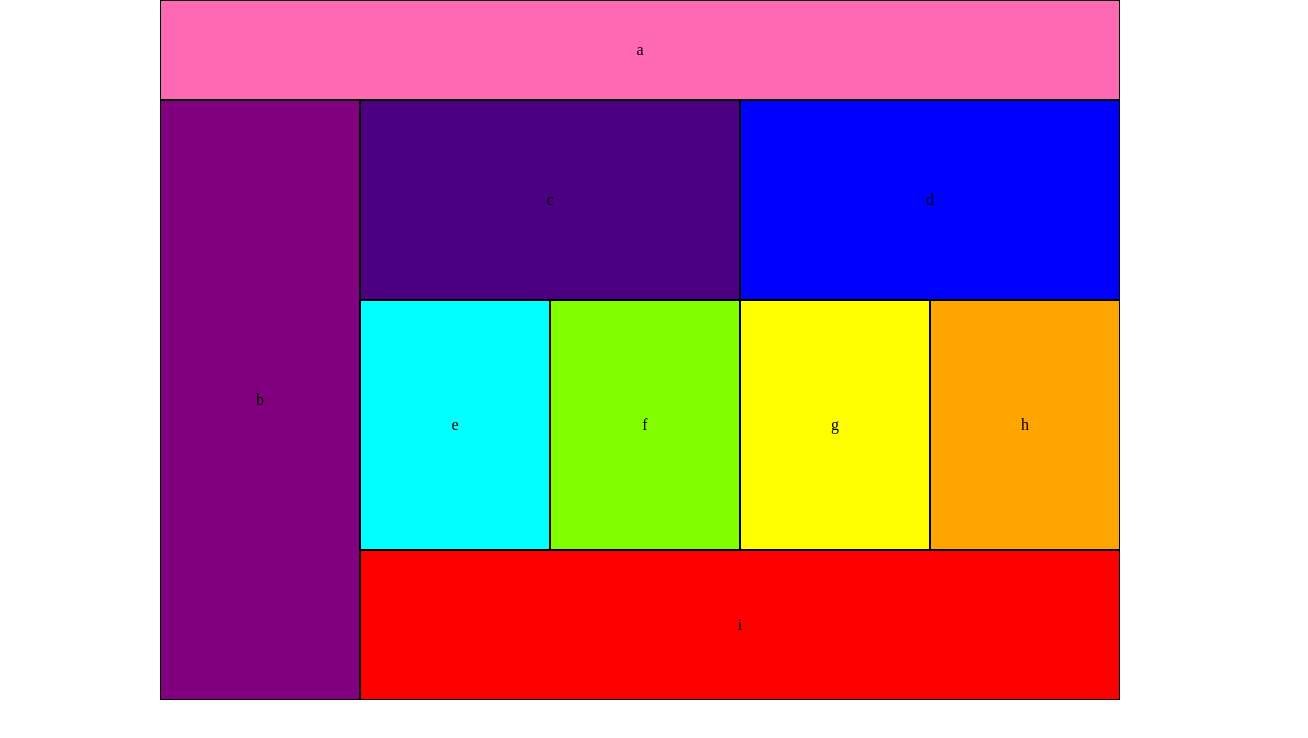
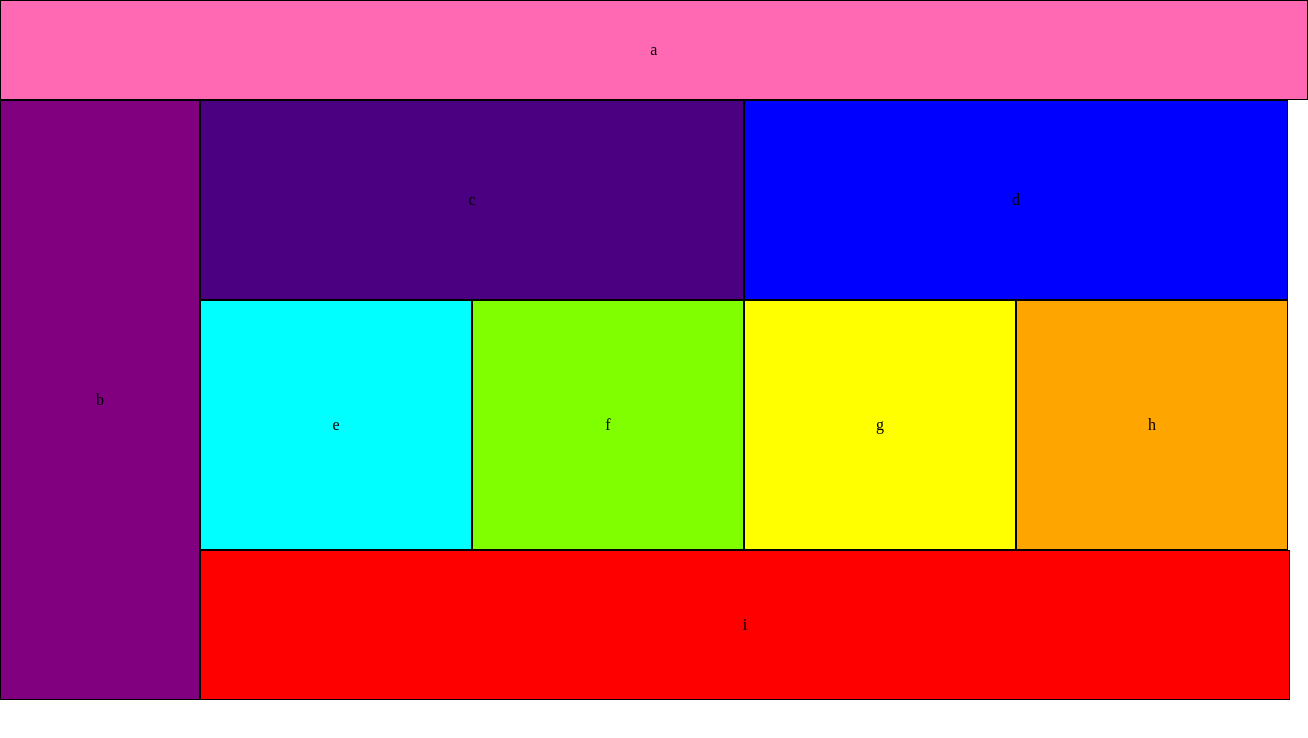
Before and after one commit to AGValdes/lab-01, a plain HTML site: page index.html in a window 1280 px wide. Shown: the whole page, 1308 px wide, since content can reach past the window. Drawn offline with Linux system fonts and the light colour scheme.

Commit message:
refactored to use flex-box for styling instead of floats, as well as replaced pixels with relative units

```diff
--- a/index.html
+++ b/index.html
@@ -9,23 +9,35 @@
 <body>
   <header>a</header>
   <main>
+
+
+
     <section id="bsection">
       <div id="b">b</div>
     </section>
+
+    <section id="cdefghi">
+
       <section id="cd">
         <div id="c">c</div>
         <div id="d">d</div>
       </section>
+
+      <section id="efgh">
         <section id="ef">
           <div id="e">e</div>
           <div id="f">f</div>
         </section>
+
         <section id="gh">
           <div id="g">g</div>
           <div id="h">h</div>
         </section>
+      </section>
+
       <section id="isection">
         <div id="i">i</div>
+      </section>
     </section>
   </main>
   <footer></footer>
--- a/styles/desktoplayout.css
+++ b/styles/desktoplayout.css
@@ -1,37 +1,40 @@
 @media (min-width: 960px){
   main{
-    width: 960px;
-    margin: auto;
+    width: 100vw;
+
+   display:flex;
+
   }
   header{
+    width: 102vw;
     background-color: hotpink;
-    width: 958px;
     height: 98px;
   }
   #bsection{
+    display: inline;
     width: 200px;
   }
   #b{
     height: 598px;
     width: 198px;
-    float: left;
     background-color: purple;
   }
   #cd{
-    width: 760px;
+    width: 85vw;
     height: 200px;
-    float:right;
+    display: flex;
   }
-  #cd div{
-    width: 378px;
+  #cdefgh{
+    display:flex;
+    flex-wrap: wrap;
+  }
+ #cd div{
     height: 198px;
   }
   #c{
-    float: left;
     background-color: indigo;
   }
   #d{
-    float: right;
     background-color: blue;
   }
   #e{
@@ -41,21 +44,22 @@
     background-color: chartreuse;
   }
   #ef {
-    width: 380px;
+   width: 50%;
     height: 250px;
-    float: left;
   }
   #gh {
-    width: 380px;
+    width: 50%;
     height: 250px;
-    float: right;
+  }
+  #efgh{
+    display: flex;
   }
   #ef div{
-    width: 188px;
+
     height: 248px;
   }
   #gh div{
-    width: 188px;
+
     height: 248px;
   }
   #g{
@@ -65,12 +69,11 @@
     background-color: orange;
   }
   #isection{
-    float: right;
-    width: 760px;
+    width: 85vw;
     height: 150px;
   }
   #i{
-    width: 758px;
+   width: 85vw;
     height: 148px;
     background-color: red;
   }
--- a/styles/layout.css
+++ b/styles/layout.css
@@ -1,6 +1,6 @@
 header{
   border: 1px solid black;
-  width: 478px;
+  width: 100vw;
   height: 75px;
   text-align: center;
   display:flex;
--- a/styles/mobillayout.css
+++ b/styles/mobillayout.css
@@ -1,50 +1,54 @@
 header{
   background-color: red;
-}
-main{
-  width: 480px;
-  margin: auto;
 }
 #cd div{
   min-height: 125px;
 }
 #b{
   height: 150px;
+  width: 100vw;
   background-color: orange;
 }
 #c {
   background-color: yellow;
+  width: 100vw;
 }
 #d{
   background-color: chartreuse;
+  width: 100vw;
 }
-
+#ef{
+  display:flex;
+}
 #ef div{
-  width: 238px;
+  width: 100%;
   height: 250px;
 }
 #gh div{
-  width: 238px;
+  width: 100%;
   height: 250px;
 }
+#gh {
+  display: flex;
+}
 #e{
-  float:left;
   background-color: cyan;
+  width: 50vw;
 }
 #f{
-  float:right;
   background-color: blue;
+  width: 50%;
 }
-
 #g{
-  float:left;
   background-color: indigo;
+  width: 50vw;
 }
 #h{
-  float: right;
   background-color: purple;
+  width: 50vw;
 }
 #i{
   height: 80px;
   background-color: hotpink;
+  width: 100vw;
 }
--- a/styles/styles.css
+++ b/styles/styles.css
@@ -1,4 +1,5 @@
 @import 'reset.css';
 @import 'layout.css';
 @import 'mobillayout.css';
+@import 'tabletlayout.css';
 @import 'desktoplayout.css';
--- /dev/null
+++ b/styles/tabletlayout.css
@@ -0,0 +1,39 @@
+@media (min-width: 780px){
+
+header{
+  background-color: pink;
+}
+
+#b{
+  background-color: lightsalmon;
+}
+
+#c{
+  background-color: palegoldenrod;
+}
+
+#d{
+  background-color: palegreen;
+}
+
+#e{
+  background-color: paleturquoise;
+}
+
+#f{
+  background-color: lightsteelblue;
+}
+
+#g{
+  background-color: lavender;
+}
+
+#h{
+  background-color: thistle;
+}
+
+#i{
+background-color: grey;
+}
+
+}
```
Lines whose indentation alone changed are shown as unchanged.
